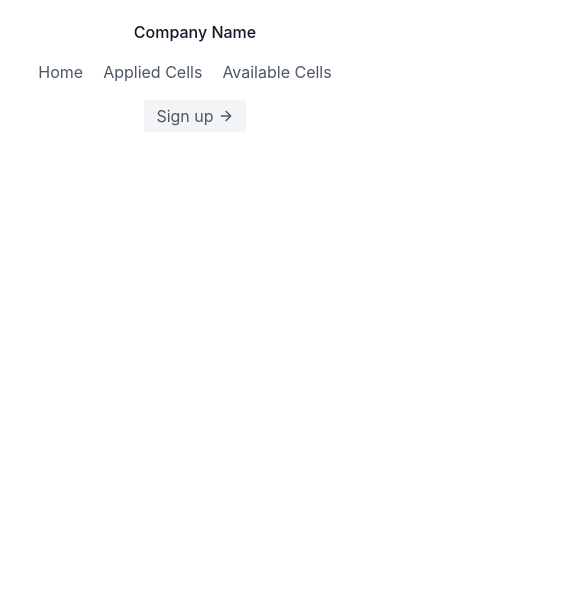
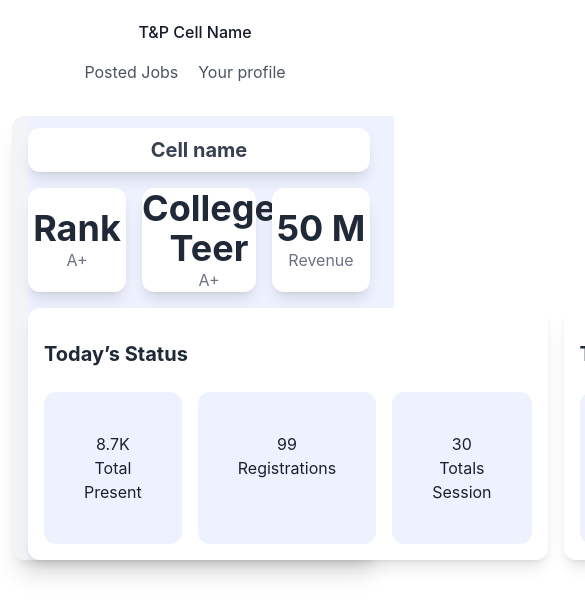
Before and after one commit to harshvarmora28/pioneer, a React (Create React App) app: page /tnpcell/profile in a window 390 px wide. Shown: the top 616 px of the page, 585 px wide, since content can reach past the window. Built offline with nearby package versions, Linux system fonts and the light colour scheme.

Commit message:
now company can post jobs

```diff
--- a/src/App.js
+++ b/src/App.js
@@ -6,24 +6,33 @@ import CompanyPostForm from "./Components/Home/CompanyPostForm";
 import NavbarCompany from "./Components/Navigation/NavbarCompany";
 import Login from './Components/authentication/Login';
 import HomePage from "./Components/Home/HomePage";
+import PlacementCell from "./Components/Home/TnPCell/PlacementCell"
+import Feed from "./Components/Home/TnPCell/Feed";
+import Profile from "./Components/Home/TnPCell/Profile";
+
 
 
 function App() {
   return (
     <BrowserRouter>
-      <NavbarCompany />
+      {/* <NavbarCompany /> */}
       <Routes>
         {/* <Route exact path="/" element={<Login />} />
         <Route exact path="/logincompany" element={<LoginCompany/>} />
         <Route exact path="/loginplacement" element={<LoginPlacement/>} />
         <Route exact path="/signup" element={<Signup />} /> */}
 
+        <Route exact path="/" element={<HomePage />} />
+        <Route exact path="/login" element={<Login />} />
+
         <Route exact path="/company/home" element={<CompanyHome/>} />
         <Route exact path="/company/appliedcells" element={<CompanyAppliedCells/>} />
         <Route exact path="/companypostform" element={<CompanyPostForm/>} />
         <Route exact path="/company/availablecells" element={<CompanyAvailableCells/>} />
-        <Route exact path="/" element={<HomePage />} />
-        <Route exact path="/login" element={<Login />} />
+
+        <Route exact path="/tnpcell" element={<PlacementCell />} />
+        <Route exact path="/tnpcell/feed" element={<Feed />} />
+        <Route exact path="/tnpcell/profile" element={<Profile />} />
 
       </Routes>
     </BrowserRouter>
--- /dev/null
+++ b/src/Components/Home/TnPCell/Feed.js
@@ -0,0 +1,31 @@
+import React from "react";
+import PlacementCellNavbar from "../../Navigation/PlacementCellNavbar";
+
+// import InfiniteScroll from "react-infinite-scroll-component";
+import PostItem from "./PostItem";
+
+function Feed() {
+  return (
+    <>
+    <PlacementCellNavbar></PlacementCellNavbar>
+    <div>
+      <div class="min-h-screen bg-gray-100 flex justify-center items-center">
+            <div className="col-md-5 ">
+              <PostItem />
+              <PostItem />
+              <PostItem />
+              <PostItem />
+              <PostItem />
+              <PostItem />
+              <PostItem />
+              <PostItem />
+              <PostItem />
+              <PostItem />
+            </div>
+      </div>
+    </div>
+    </>
+  );
+}
+
+export default Feed;
--- /dev/null
+++ b/src/Components/Home/TnPCell/PlacementCell.js
@@ -0,0 +1,13 @@
+import React from "react";
+import PlacementCellNavbar from "../../Navigation/PlacementCellNavbar";
+import { BrowserRouter, Routes, Route } from "react-router-dom";
+import Feed from "./Feed";
+import Profile from "./Profile";
+
+export default function PlacementCell() {
+  return (
+    <>
+      <PlacementCellNavbar/>
+    </>
+  );
+}
--- /dev/null
+++ b/src/Components/Home/TnPCell/PostItem.js
@@ -0,0 +1,37 @@
+import React from "react";
+
+function PostItem() {
+  return (
+    <section class="text-gray-600 body-font mb-3">
+      <div class="py-8 px-4 bg-white rounded-xl shadow-lg ">
+        <div class="h-full flex items-start">
+          <div class="w-12 flex-shrink-0 flex flex-col text-center leading-none">
+            <span class="text-gray-500 pb-2 mb-2 border-b-2 border-gray-200">
+              Apr
+            </span>
+            <span class="font-medium text-lg text-gray-800 title-font leading-none">
+              03
+            </span>
+          </div>
+          <div class="flex-grow pl-6">
+            <h2 class="tracking-widest text-xs title-font font-medium text-blue-500 mb-1">
+              CONSTRUCTION
+            </h2>
+            <h1 class="title-font text-xl font-medium text-gray-900 mb-3">
+              Architecture Designing
+            </h1>
+            <p class="leading-relaxed mb-5">Civil, CAD, Prototype building</p>
+            <span class="title-font font-medium text-gray-900">
+              16 Employees Required
+            </span>
+            <button class="ml-10 bg-blue-500 hover:bg-blue-700 text-white font-bold py-2 px-4 rounded sm:mt-10">
+              Apply
+            </button>
+          </div>
+        </div>
+      </div>
+    </section>
+  );
+}
+
+export default PostItem;
--- /dev/null
+++ b/src/Components/Home/TnPCell/Profile.js
@@ -0,0 +1,91 @@
+import React from "react";
+import PlacementCellNavbar from "../../Navigation/PlacementCellNavbar";
+
+let cellname = "Cell name";
+let collegeRank = "A+";
+let collegeteer = "A+";
+
+function Profile() {
+  return (
+    <>
+    <PlacementCellNavbar></PlacementCellNavbar>
+    <div>
+      <div class="flex bg-gray-100 rounded-xl m-3 shadow-xl">
+
+        <main class="flex-col bg-indigo-50 w-full ml-4 pr-6">
+
+          <div class="text-center p-2 bg-white mt-3 rounded-xl shadow-lg">
+            <h1 class="text-xl font-bold text-gray-700 ">{cellname}</h1>
+          </div>
+
+          <div class="flex justify-between mt-4 space-x-4 s">
+
+            <div class="bg-white w-1/3 rounded-xl shadow-lg flex items-center justify-around">
+              <div class="text-center">
+                <h1 class="text-4xl font-bold text-gray-800">Rank</h1>
+                <span class="text-gray-500">{collegeRank}</span>
+              </div>
+            </div>
+
+            <div class="bg-white w-1/3 rounded-xl shadow-lg flex items-center justify-around">
+              <div class="text-center">
+                <h1 class="text-4xl font-bold text-gray-800">College Teer</h1>
+                <span class="text-gray-500">{collegeteer}</span>
+              </div>
+
+            </div>
+            <div class="bg-white w-1/3 rounded-xl shadow-lg flex items-center justify-around">
+              <div class="text-center">
+                <h1 class="text-4xl font-bold text-gray-800">50 M</h1>
+                <span class="text-gray-500">Revenue</span>
+              </div>
+            </div>
+          </div>
+          <div class="flex space-x-4">
+            <div class="justify-between rounded-xl mt-4 p-4 bg-white shadow-lg">
+              <h1 class="text-xl font-bold text-gray-800 mt-4">
+                Today’s Status
+              </h1>
+              <div class="flex justify-between space-x-4 text-center mt-6">
+                <div class="bg-indigo-50 rounded-xl p-10">
+                  <h3>8.7K</h3>
+                  <spnan>Total Present</spnan>
+                </div>
+                <div class="bg-indigo-50 rounded-xl p-10">
+                  <h3>99</h3>
+                  <spnan>Registrations</spnan>
+                </div>
+                <div class="bg-indigo-50 rounded-xl p-10">
+                  <h3>30</h3>
+                  <spnan>Totals Session</spnan>
+                </div>
+              </div>
+            </div>
+            <div class="justify-between rounded-xl mt-4 p-4 bg-white shadow-lg">
+              <h1 class="text-xl font-bold text-gray-800 mt-4">
+                Today’s Status
+              </h1>
+              <div class="flex justify-between space-x-4 text-center mt-6">
+                <div class="bg-indigo-50 rounded-xl p-10">
+                  <h3>8.7K</h3>
+                  <spnan>Total Present</spnan>
+                </div>
+                <div class="bg-indigo-50 rounded-xl p-10">
+                  <h3>99</h3>
+                  <spnan>Registrations</spnan>
+                </div>
+                <div class="bg-indigo-50 rounded-xl p-10">
+                  <h3>30</h3>
+                  <spnan>Totals Session</spnan>
+                </div>
+              </div>
+            </div>
+          </div>
+        </main>
+      </div>
+    </div>
+    </>
+  );
+}
+
+export default Profile;
--- /dev/null
+++ b/src/Components/Navigation/PlacementCellNavbar.js
@@ -0,0 +1,23 @@
+import React from 'react'
+import { Link } from 'react-router-dom';
+
+export default function PlacementCellNavbar() {
+  return (
+    <div>
+      <header class="text-gray-600 body-font">
+      <div class="container mx-auto flex flex-wrap p-5 flex-col md:flex-row items-center">
+      <a class="flex title-font font-medium items-center text-gray-900 mb-4 md:mb-0">
+        <Link to="/tnpcell">
+        {/* <img src="metatherapy_logo_with_text.png" alt="" width={190} /> */}
+        T&P Cell Name
+        </Link>
+        </a>
+        <nav class="md:mr-auto md:ml-4 md:py-1 md:pl-4 md:border-l md:border-gray-400	flex flex-wrap items-center text-base justify-center">
+          <Link to="/tnpcell/feed" class="mr-5 hover:text-gray-900">Posted Jobs</Link>
+          <Link to="/tnpcell/profile" class="mr-5 hover:text-gray-900">Your profile</Link>
+        </nav>
+      </div>
+    </header>
+    </div>
+  )
+}
--- a/src/firebase.js
+++ b/src/firebase.js
@@ -3,19 +3,23 @@ import { initializeApp } from "firebase/app";
 import { getAnalytics } from "firebase/analytics";
 import { getAuth } from "firebase/auth";
 import { getFirestore } from "firebase/firestore";
+
+//database adding
+import { getDatabase } from "firebase/database";
+
 // TODO: Add SDKs for Firebase products that you want to use
 // https://firebase.google.com/docs/web/setup#available-libraries
 
 // Your web app's Firebase configuration
 // For Firebase JS SDK v7.20.0 and later, measurementId is optional
 const firebaseConfig = {
-  apiKey: "AIzaSyBM-SBUH-sIPVuqTlpQ5Nlh7ar9sxI8vDI",
-  authDomain: "hiring-cell.firebaseapp.com",
-  projectId: "hiring-cell",
-  storageBucket: "hiring-cell.appspot.com",
-  messagingSenderId: "491193655632",
-  appId: "1:491193655632:web:a4000dfc9ea0fc674ccc55",
-  measurementId: "G-SH0KV6VCME",
+  apiKey: "AIzaSyBrq_Swqol9fpnuq9DVFQhjPDz36LOJNIs",
+  authDomain: "pioneer-hiring-cell.firebaseapp.com",
+  projectId: "pioneer-hiring-cell",
+  storageBucket: "pioneer-hiring-cell.appspot.com",
+  messagingSenderId: "21969243046",
+  appId: "1:21969243046:web:0c0a012ace3c6c828ddd67",
+  measurementId: "G-7H8GPTPYNG"
 };
 
 // Initialize Firebase
@@ -23,5 +27,6 @@ const app = initializeApp(firebaseConfig);
 const analytics = getAnalytics(app);
 const auth = getAuth(app);
 const db = getFirestore(app);
+const database = getDatabase(app);
 
-export { auth, db };
+export { auth, db , database };
```
Also changed, not shown: src/Components/Home/CompanyPostForm.js (+31 -2 lines), 1 other file (tests, documents, lock files or other folders).
